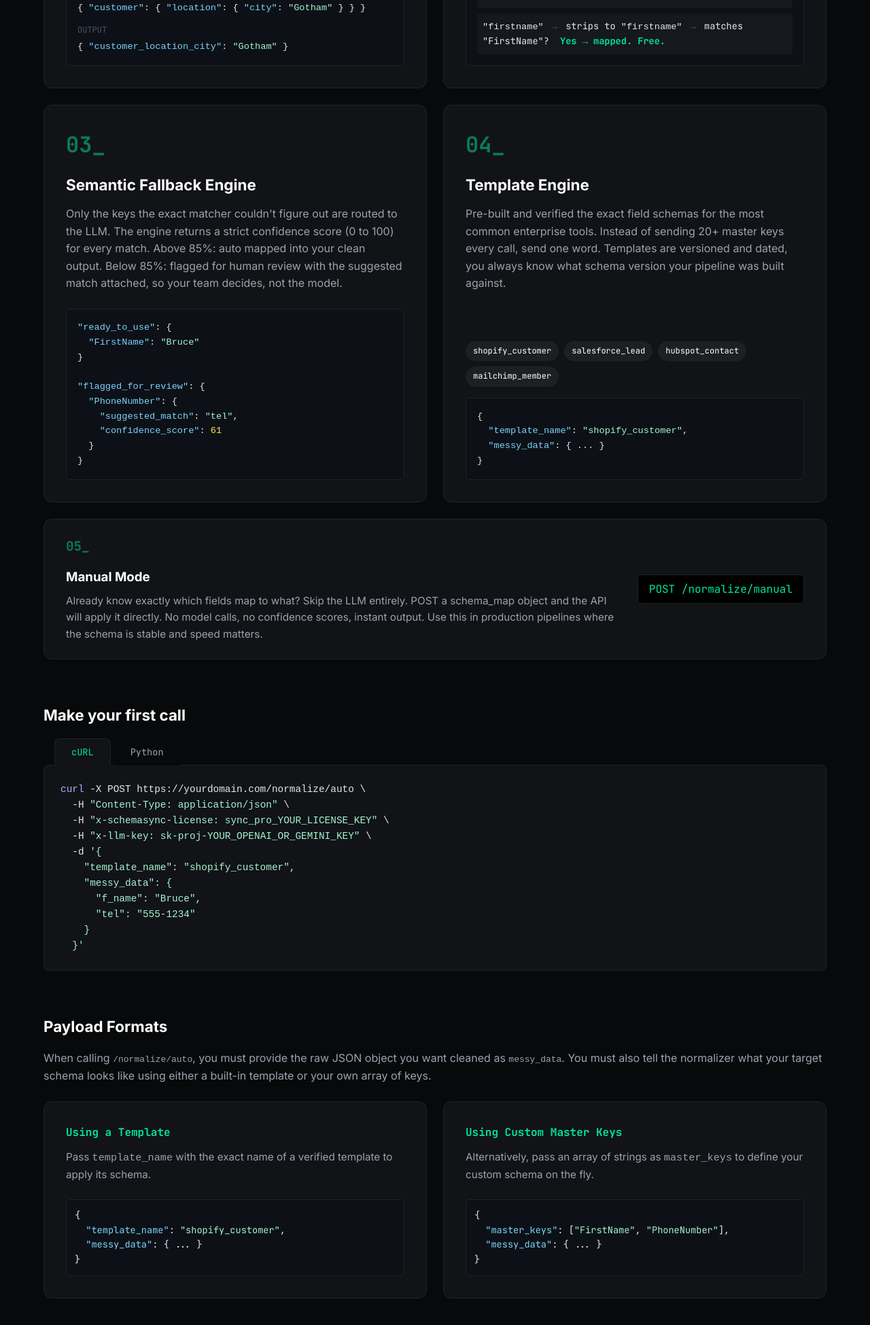
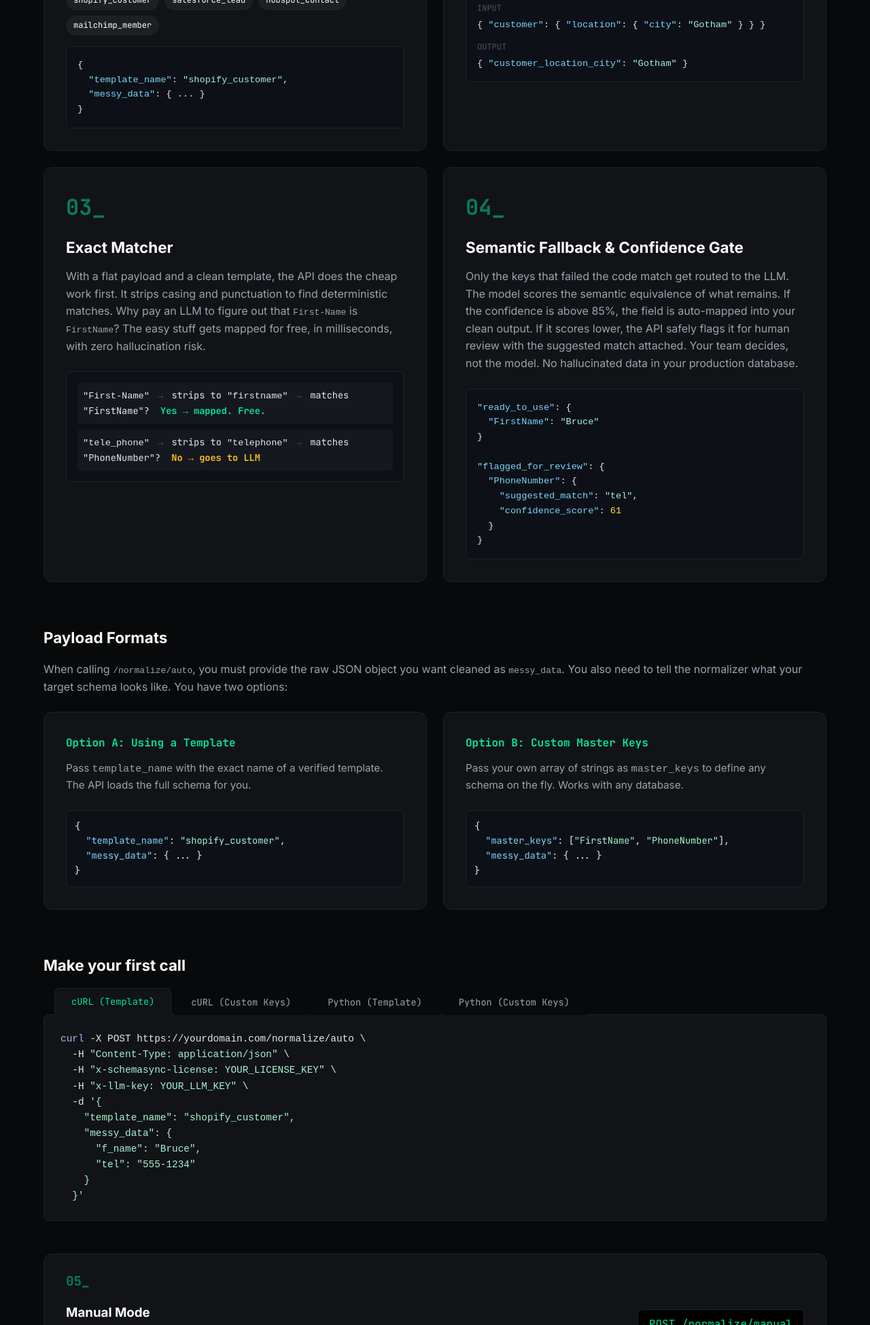
Before and after one commit to PS1310-droid/universal-normalizer, a plain HTML site: page index.html in a window 1280 px wide. Shown: the part 2127-4076 px from the top of the page at 68% size. Drawn offline with Linux system fonts and the light colour scheme.

Commit message:
fixed content narrative flow and logic. Resturctured docs section, added addtional code snippets to account for master keys and template

```diff
--- a/index.html
+++ b/index.html
@@ -102,40 +102,63 @@
             <div class="pipeline-flow">
                 <div class="pipeline-step" data-step="1">
                     <span class="pipeline-num">①</span>
+                    <span class="pipeline-label">Template Engine</span>
+                    <span class="pipeline-desc">Define the target</span>
+                </div>
+                <div class="pipeline-connector"><span>→</span></div>
+                <div class="pipeline-step" data-step="2">
+                    <span class="pipeline-num">②</span>
                     <span class="pipeline-label">Steamroller</span>
                     <span class="pipeline-desc">Flatten nested JSON</span>
                 </div>
                 <div class="pipeline-connector"><span>→</span></div>
-                <div class="pipeline-step" data-step="2">
-                    <span class="pipeline-num">②</span>
+                <div class="pipeline-step" data-step="3">
+                    <span class="pipeline-num">③</span>
                     <span class="pipeline-label">Exact Matcher</span>
                     <span class="pipeline-desc">Free, deterministic</span>
                 </div>
                 <div class="pipeline-connector"><span>→</span></div>
-                <div class="pipeline-step" data-step="3">
-                    <span class="pipeline-num">③</span>
-                    <span class="pipeline-label">AI Mapper</span>
-                    <span class="pipeline-desc">Ambiguous keys only</span>
-                </div>
-                <div class="pipeline-connector"><span>→</span></div>
                 <div class="pipeline-step" data-step="4">
                     <span class="pipeline-num">④</span>
-                    <span class="pipeline-label">Confidence Gate</span>
+                    <span class="pipeline-label">LLM Fallback</span>
                     <span class="pipeline-desc">&lt;85% → flagged</span>
                 </div>
             </div>
 
             <!-- Layer Cards -->
             <div class="layers-grid">
-                <!-- Layer 1 -->
+                <!-- Layer 1: Template Engine -->
                 <div class="layer-card">
                     <span class="layer-step">01_</span>
+                    <h3>The Template Engine</h3>
+                    <p>Before the API can clean your data, it needs a target schema. You have two options: pass a
+                        single template name like <code>shopify_customer</code> and let the API load the full schema
+                        for you, or send your own custom <code>master_keys</code> array for any database. I maintain
+                        pre-built, versioned, industry-standard schemas so the common cases stay lightweight.</p>
+                    <div class="template-pills">
+                        <span class="template-pill">shopify_customer</span>
+                        <span class="template-pill">salesforce_lead</span>
+                        <span class="template-pill">hubspot_contact</span>
+                        <span class="template-pill">mailchimp_member</span>
+                    </div>
+                    <div class="layer-code">
+                        <pre><code>{
+  <span class="json-key">"template_name"</span>: <span class="json-str">"shopify_customer"</span>,
+  <span class="json-key">"messy_data"</span>: { ... }
+}</code></pre>
+                    </div>
+                </div>
+
+                <!-- Layer 2: Steamroller -->
+                <div class="layer-card">
+                    <span class="layer-step">02_</span>
                     <h3>The Steamroller</h3>
-                    <p>Every real API (Shopify, Salesforce, HubSpot) sends deeply nested JSON. Objects inside objects,
-                        arrays of objects. Before the API touches your schema, the Steamroller recursively flattens it.
-                        A key
-                        buried at <code>customer → location → city</code> becomes <code>customer_location_city</code>.
-                        Your master schema stays flat and clean.</p>
+                    <p>Now that the API has a target, it looks at your messy payload. Real APIs send deeply nested
+                        nightmares: objects inside objects, arrays of objects. Before any matching happens, the
+                        Steamroller recursively flattens your data. A key buried at
+                        <code>customer → location → city</code> becomes <code>customer_location_city</code>.
+                        The unpredictable nesting gets destroyed to create a flat, predictable surface.
+                    </p>
                     <div class="layer-code">
                         <div class="code-label">Input</div>
                         <pre><code>{ <span class="json-key">"customer"</span>: { <span class="json-key">"location"</span>: { <span class="json-key">"city"</span>: <span class="json-str">"Gotham"</span> } } }</code></pre>
@@ -144,39 +167,40 @@
                     </div>
                 </div>
 
-                <!-- Layer 2 -->
+                <!-- Layer 3: Exact Matcher -->
                 <div class="layer-card">
-                    <span class="layer-step">02_</span>
+                    <span class="layer-step">03_</span>
                     <h3>Exact Matcher</h3>
-                    <p>Before hitting any inference endpoints, the API strips punctuation, lowercases everything, and
-                        compares.
-                        "First_Name", "firstname", and "f-i-r-s-t-name" all match FirstName. If Python can figure it
-                        out, it does. For free, in milliseconds, with zero hallucination risk.</p>
+                    <p>With a flat payload and a clean template, the API does the cheap work first. It strips casing
+                        and punctuation to find deterministic matches. Why pay an LLM to figure out that
+                        <code>First-Name</code> is <code>FirstName</code>? The easy stuff gets mapped for free, in
+                        milliseconds, with zero hallucination risk.
+                    </p>
                     <div class="layer-code">
                         <div class="match-flow">
+                            <div class="match-row match-yes">
+                                <code>"First-Name"</code> <span class="match-arrow">→</span> strips to
+                                <code>"firstname"</code> <span class="match-arrow">→</span> matches "FirstName"? <span
+                                    class="match-verdict yes">Yes → mapped. Free.</span>
+                            </div>
                             <div class="match-row match-no">
-                                <code>"telephone"</code> <span class="match-arrow">→</span> strips to
+                                <code>"tele_phone"</code> <span class="match-arrow">→</span> strips to
                                 <code>"telephone"</code> <span class="match-arrow">→</span> matches "PhoneNumber"? <span
                                     class="match-verdict no">No → goes to LLM</span>
-                            </div>
-                            <div class="match-row match-yes">
-                                <code>"firstname"</code> <span class="match-arrow">→</span> strips to
-                                <code>"firstname"</code> <span class="match-arrow">→</span> matches "FirstName"? <span
-                                    class="match-verdict yes">Yes → mapped. Free.</span>
                             </div>
                         </div>
                     </div>
                 </div>
 
-                <!-- Layer 3 -->
+                <!-- Layer 4: Semantic Fallback & Confidence Gate -->
                 <div class="layer-card">
-                    <span class="layer-step">03_</span>
-                    <h3>Semantic Fallback Engine</h3>
-                    <p>Only the keys the exact matcher couldn't figure out are routed to the LLM. The engine returns a
-                        strict confidence
-                        score (0 to 100) for every match. Above 85%: auto mapped into your clean output. Below 85%:
-                        flagged for human review with the suggested match attached, so your team decides, not the model.
-                    </p>
+                    <span class="layer-step">04_</span>
+                    <h3>Semantic Fallback & Confidence Gate</h3>
+                    <p>Only the keys that failed the code match get routed to the LLM. The model scores the semantic
+                        equivalence of what remains. If the confidence is above 85%, the field is auto-mapped into your
+                        clean output. If it scores lower, the API safely flags it for human review with the suggested
+                        match attached. Your team decides, not the model. No hallucinated data in your production
+                        database.</p>
                     <div class="layer-code">
                         <pre><code><span class="json-key">"ready_to_use"</span>: {
   <span class="json-key">"FirstName"</span>: <span class="json-str">"Bruce"</span>
@@ -190,42 +214,43 @@
 }</code></pre>
                     </div>
                 </div>
+            </div>
 
-                <!-- Layer 4 -->
-                <div class="layer-card">
-                    <span class="layer-step">04_</span>
-                    <h3>Template Engine</h3>
-                    <p>Pre-built and verified the exact field schemas for the most common enterprise tools. Instead of
-                        sending 20+ master keys every call, send one word. Templates are versioned and dated, you always
-                        know what schema version your pipeline was built against.</p>
-                    <div class="template-pills">
-                        <span class="template-pill">shopify_customer</span>
-                        <span class="template-pill">salesforce_lead</span>
-                        <span class="template-pill">hubspot_contact</span>
-                        <span class="template-pill">mailchimp_member</span>
-                    </div>
-                    <div class="layer-code">
-                        <pre><code>{
+            <!-- ======================================== -->
+            <!-- API DOCUMENTATION: Inputs & Code         -->
+            <!-- ======================================== -->
+
+            <!-- Payload Breakdown & Endpoints -->
+            <div class="payload-docs" id="how-auto" style="margin-top: 64px;">
+                <h3 class="docs-subheading" style="color: var(--text-primary); margin-bottom: 16px; font-size: 1.4rem;">
+                    Payload Formats</h3>
+                <p style="color: var(--text-secondary); margin-bottom: 24px;">When calling <code>/normalize/auto</code>,
+                    you must provide the raw JSON object you want cleaned as <code>messy_data</code>. You also need to
+                    tell the normalizer what your target schema looks like. You have two options:</p>
+
+                <div class="layers-grid">
+                    <div class="layer-card">
+                        <h4 style="color: var(--accent-green); margin-bottom: 12px; font-family: var(--font-mono);">
+                            Option A: Using a Template</h4>
+                        <p style="color: var(--text-secondary); font-size: 0.95rem;">Pass <code>template_name</code>
+                            with the exact name of a verified template. The API loads the full schema for you.</p>
+                        <pre
+                            style="background: var(--code-bg); padding: 12px; border-radius: 6px; font-family: var(--font-mono); font-size: 0.85rem; color: #e5e7eb; border: 1px solid var(--border-color);">{
   <span class="json-key">"template_name"</span>: <span class="json-str">"shopify_customer"</span>,
   <span class="json-key">"messy_data"</span>: { ... }
-}</code></pre>
+}</pre>
                     </div>
-                </div>
-            </div>
 
-            <!-- Manual Endpoint Callout -->
-            <div class="manual-callout">
-                <div class="manual-callout-inner">
-                    <div class="manual-left">
-                        <span class="layer-step" style="font-size: 1.2rem;">05_</span>
-                        <h3>Manual Mode</h3>
-                        <p>Already know exactly which fields map to what? Skip the LLM entirely. POST a schema_map
-                            object
-                            and the API will apply it directly. No model calls, no confidence scores, instant output.
-                            Use this in production pipelines where the schema is stable and speed matters.</p>
-                    </div>
-                    <div class="manual-right">
-                        <div class="endpoint-badge">POST /normalize/manual</div>
+                    <div class="layer-card">
+                        <h4 style="color: var(--accent-green); margin-bottom: 12px; font-family: var(--font-mono);">
+                            Option B: Custom Master Keys</h4>
+                        <p style="color: var(--text-secondary); font-size: 0.95rem;">Pass your own array of strings
+                            as <code>master_keys</code> to define any schema on the fly. Works with any database.</p>
+                        <pre
+                            style="background: var(--code-bg); padding: 12px; border-radius: 6px; font-family: var(--font-mono); font-size: 0.85rem; color: #e5e7eb; border: 1px solid var(--border-color);">{
+  <span class="json-key">"master_keys"</span>: [<span class="json-str">"FirstName"</span>, <span class="json-str">"PhoneNumber"</span>],
+  <span class="json-key">"messy_data"</span>: { ... }
+}</pre>
                     </div>
                 </div>
             </div>
@@ -234,18 +259,35 @@
             <div class="code-tabs-container">
                 <h3 class="code-tabs-heading">Make your first call</h3>
                 <div class="code-tabs">
-                    <button class="code-tab active" data-tab="curl">cURL</button>
-                    <button class="code-tab" data-tab="python">Python</button>
+                    <button class="code-tab active" data-tab="curl">cURL (Template)</button>
+                    <button class="code-tab" data-tab="curl-custom">cURL (Custom Keys)</button>
+                    <button class="code-tab" data-tab="python">Python (Template)</button>
+                    <button class="code-tab" data-tab="python-custom">Python (Custom Keys)</button>
                 </div>
                 <div class="code-tab-content active" id="tab-curl">
                     <pre><code><span class="code-cmd">curl</span> -X POST https://yourdomain.com/normalize/auto \
   -H <span class="json-str">"Content-Type: application/json"</span> \
-  -H <span class="json-str">"x-schemasync-license: sync_pro_YOUR_LICENSE_KEY"</span> \
-  -H <span class="json-str">"x-llm-key: sk-proj-YOUR_OPENAI_OR_GEMINI_KEY"</span> \
+  -H <span class="json-str">"x-schemasync-license: YOUR_LICENSE_KEY"</span> \
+  -H <span class="json-str">"x-llm-key: YOUR_LLM_KEY"</span> \
   -d <span class="json-str">'{
     "template_name": "shopify_customer",
     "messy_data": {
       "f_name": "Bruce",
+      "tel": "555-1234"
+    }
+  }'</span></code></pre>
+                </div>
+                <div class="code-tab-content" id="tab-curl-custom">
+                    <pre><code><span class="code-cmd">curl</span> -X POST https://yourdomain.com/normalize/auto \
+  -H <span class="json-str">"Content-Type: application/json"</span> \
+  -H <span class="json-str">"x-schemasync-license: YOUR_LICENSE_KEY"</span> \
+  -H <span class="json-str">"x-llm-key: YOUR_LLM_KEY"</span> \
+  -d <span class="json-str">'{
+    "master_keys": ["UserID", "Email", "FullName", "PhoneNumber"],
+    "messy_data": {
+      "uid": "42",
+      "email_addr": "bruce@wayne.co",
+      "f_name": "Bruce Wayne",
       "tel": "555-1234"
     }
   }'</span></code></pre>
@@ -255,8 +297,8 @@
 <span class="code-kw">import</span> requests
 
 headers = {
-    <span class="json-str">"x-schemasync-license"</span>: <span class="json-str">"sync_pro_YOUR_LICENSE_KEY"</span>,
-    <span class="json-str">"x-llm-key"</span>: <span class="json-str">"sk-proj-YOUR_LLM_KEY"</span>
+    <span class="json-str">"x-schemasync-license"</span>: <span class="json-str">"YOUR_LICENSE_KEY"</span>,
+    <span class="json-str">"x-llm-key"</span>: <span class="json-str">"YOUR_LLM_KEY"</span>
 }
 r = requests.post(<span class="json-str">"https://yourdomain.com/normalize/auto"</span>,
     headers=headers,
@@ -266,54 +308,46 @@ r = requests.post(<span class="json-str">"https://yourdomain.com/normalize/auto"
     })
 <span class="code-func">print</span>(r.json())</code></pre>
                 </div>
-            </div>
+                <div class="code-tab-content" id="tab-python-custom">
+                    <pre><code><span style="color: var(--text-secondary);"># Terminal: pip install requests</span>
+<span class="code-kw">import</span> requests
 
-            <!-- Payload Breakdown & Endpoints -->
-            <div class="payload-docs" id="how-auto" style="margin-top: 64px;">
-                <h3 class="docs-subheading" style="color: var(--text-primary); margin-bottom: 16px; font-size: 1.4rem;">
-                    Payload Formats</h3>
-                <p style="color: var(--text-secondary); margin-bottom: 24px;">When calling <code>/normalize/auto</code>,
-                    you must provide the raw JSON object you want cleaned as <code>messy_data</code>. You must also tell
-                    the normalizer what your target schema looks like using either a built-in template or your own array
-                    of keys.</p>
-
-                <div class="layers-grid">
-                    <div class="layer-card">
-                        <h4 style="color: var(--accent-green); margin-bottom: 12px; font-family: var(--font-mono);">
-                            Using a Template</h4>
-                        <p style="color: var(--text-secondary); font-size: 0.95rem;">Pass <code>template_name</code>
-                            with the exact name of a verified template to apply its schema.</p>
-                        <pre
-                            style="background: var(--code-bg); padding: 12px; border-radius: 6px; font-family: var(--font-mono); font-size: 0.85rem; color: #e5e7eb; border: 1px solid var(--border-color);">{
-  <span class="json-key">"template_name"</span>: <span class="json-str">"shopify_customer"</span>,
-  <span class="json-key">"messy_data"</span>: { ... }
-}</pre>
-                    </div>
-
-                    <div class="layer-card">
-                        <h4 style="color: var(--accent-green); margin-bottom: 12px; font-family: var(--font-mono);">
-                            Using Custom Master Keys</h4>
-                        <p style="color: var(--text-secondary); font-size: 0.95rem;">Alternatively, pass an array of
-                            strings as <code>master_keys</code> to define your custom schema on the fly.</p>
-                        <pre
-                            style="background: var(--code-bg); padding: 12px; border-radius: 6px; font-family: var(--font-mono); font-size: 0.85rem; color: #e5e7eb; border: 1px solid var(--border-color);">{
-  <span class="json-key">"master_keys"</span>: [<span class="json-str">"FirstName"</span>, <span class="json-str">"PhoneNumber"</span>],
-  <span class="json-key">"messy_data"</span>: { ... }
-}</pre>
-                    </div>
+headers = {
+    <span class="json-str">"x-schemasync-license"</span>: <span class="json-str">"YOUR_LICENSE_KEY"</span>,
+    <span class="json-str">"x-llm-key"</span>: <span class="json-str">"YOUR_LLM_KEY"</span>
+}
+r = requests.post(<span class="json-str">"https://yourdomain.com/normalize/auto"</span>,
+    headers=headers,
+    json={
+        <span class="json-str">"master_keys"</span>: [<span class="json-str">"UserID"</span>, <span class="json-str">"Email"</span>, <span class="json-str">"FullName"</span>],
+        <span class="json-str">"messy_data"</span>: {
+            <span class="json-str">"uid"</span>: <span class="json-str">"42"</span>,
+            <span class="json-str">"email_addr"</span>: <span class="json-str">"bruce@wayne.co"</span>
+        }
+    })
+<span class="code-func">print</span>(r.json())</code></pre>
                 </div>
             </div>
 
-            <!-- Manual Method Docs -->
+            <!-- Manual Endpoint: Self-Contained Block -->
             <div class="payload-docs" id="how-manual" style="margin-top: 48px;">
-                <h3 class="docs-subheading" style="color: var(--text-primary); margin-bottom: 16px; font-size: 1.4rem;">
-                    The Manual Endpoint</h3>
-                <p style="color: var(--text-secondary); margin-bottom: 24px;">If you already know the field mapping and
-                    want to bypass LLM processing for a faster response, you can post directly to
-                    <code>/normalize/manual</code>. Provide a <code>schema_map</code> dictionary linking your intended
-                    master keys to the provided messy keys.
-                </p>
-                <div class="layer-code">
+                <div class="manual-callout">
+                    <div class="manual-callout-inner">
+                        <div class="manual-left">
+                            <span class="layer-step" style="font-size: 1.2rem;">05_</span>
+                            <h3>Manual Mode</h3>
+                            <p>Already know exactly which fields map to what? Skip the LLM entirely. POST a
+                                <code>schema_map</code> object and the API applies it directly. No model calls, no
+                                confidence scores, instant output. Use this in production pipelines where the schema
+                                is stable and speed matters.
+                            </p>
+                        </div>
+                        <div class="manual-right">
+                            <div class="endpoint-badge">POST /normalize/manual</div>
+                        </div>
+                    </div>
+                </div>
+                <div class="layer-code" style="margin-top: 24px;">
                     <pre><code><span class="code-cmd">curl</span> -X POST https://yourdomain.com/normalize/manual \
   -H <span class="json-str">"Content-Type: application/json"</span> \
   -d <span class="json-str">'{
@@ -518,8 +552,10 @@ r = requests.post(<span class="json-str">"https://yourdomain.com/normalize/auto"
                     <span class="provider-badge pb-openai">OpenAI</span>
                     <span class="provider-badge pb-claude">Anthropic Claude</span>
                 </div>
-                <p class="providers-fine-print">Pass your license in the <code>x-schemasync-license</code> header, and
-                    your LLM key in the <code>x-llm-key</code> header. The API detects your provider automatically.</p>
+                <p class="providers-fine-print">The API detects your provider automatically. Pro users: pass your
+                    license in the <code>x-schemasync-license</code>
+                    header and your LLM key in the <code>x-llm-key</code> header. Free tier users need no headers at
+                    all.</p>
             </div>
 
             <!-- FAQ -->
--- a/style.css
+++ b/style.css
@@ -545,7 +545,6 @@ p.section-subtitle {
     color: var(--text-secondary);
     line-height: 1.6;
     margin-bottom: 24px;
-    flex-grow: 1;
 }
 
 .layer-code {
@@ -556,7 +555,6 @@ p.section-subtitle {
     font-family: var(--font-mono);
     font-size: 0.85rem;
     color: #e5e7eb;
-    margin-top: auto;
     overflow-x: auto;
 }
 
```
Also changed, not shown: 1 other file.
